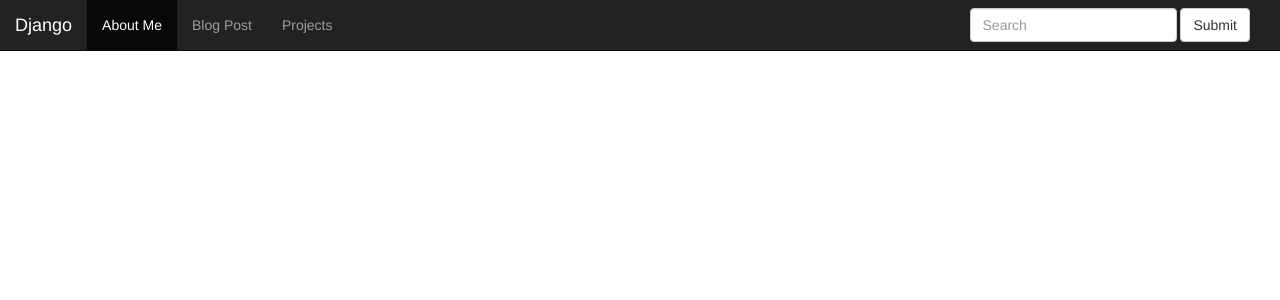
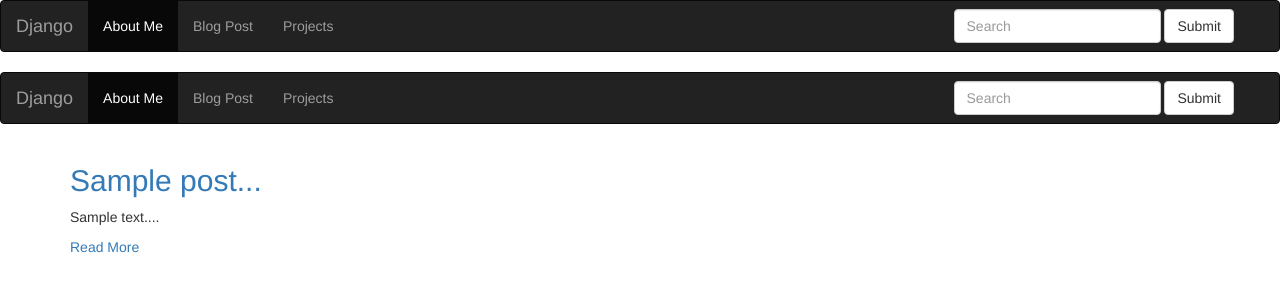
Before and after one commit to minhajul/django-blog, a Django app: page / in a window 1280 px wide. Shown: the top 300 px of the page. Run offline with Django 3.2, Linux system fonts and the light colour scheme; tables that the repository leaves empty hold one stand-in row (values such as "Sample post"); some libraries are stand-ins or nearby versions.

Commit message:
Added details view functionality

```diff
--- a/DjangoMine/urls.py
+++ b/DjangoMine/urls.py
@@ -15,9 +15,10 @@ Including another URLconf
 """
 from django.conf.urls import url
 from django.contrib import admin
-from blog.views import home
+from blog.views import home, details
 
 urlpatterns = [
     url(r'^$', home, name = 'home'),
+    url(r'^post/(?P<id>[0-9]+)/$', details, name = 'details'),
     url(r'^admin/', admin.site.urls),
 ]
--- a/blog/models.py
+++ b/blog/models.py
@@ -12,3 +12,9 @@ class Post(models.Model):
 
     def __str__(self):
         return self.title
+
+    def __unicode__(self):
+        return self.title
+
+    def get_absolute_url(self):
+        return self.id
--- a/blog/views.py
+++ b/blog/views.py
@@ -1,5 +1,10 @@
-from django.shortcuts import render
+from django.shortcuts import render, get_object_or_404
+from .models import Post
 
 # Create your views here.
 def home(request):
-    return render(request, 'home.html')
+    posts = Post.objects.all()
+    return render(request, 'home.html', {'posts': posts})
+def details(request, id):
+    post = get_object_or_404(Post, pk=id)
+    return render(request, 'details.html', {'post': post})
--- a/templates/home.html
+++ b/templates/home.html
@@ -8,7 +8,7 @@
 
 {% block body %}
 
-    <nav class="navbar navbar-inverse navbar-fixed-top">
+    <nav class="navbar navbar-inverse">
       <div class="container-fluid">
         <!-- Brand and toggle get grouped for better mobile display -->
         <div class="navbar-header">
@@ -38,5 +38,23 @@
       </div><!-- /.container-fluid -->
     </nav>
 
+    <div class="container">
+        <div class="row">
+            {% if posts %}
+                {% for post in posts %}
+                    <div class="col-md-4">
+                         <h2><a href="/post/{{ post.id }}">{{ post.title|slice:":30" }}...</a></h2>
+                         <p>{{ post.text|slice:":350" }}...</p>
+                         <a href="/post/{{ post.id }}" class="readmore">Read More</a>
+                    </div>
+                {% endfor %}
+
+            {% else %}
+                    <p>No posts are available.</p>
+            {% endif %}
+        </div>
+    </div>
+
+
 
 {% endblock %}
--- a/templates/master.html
+++ b/templates/master.html
@@ -8,6 +8,36 @@
 
 </head>
 <body>
+
+<nav class="navbar navbar-inverse">
+      <div class="container-fluid">
+        <!-- Brand and toggle get grouped for better mobile display -->
+        <div class="navbar-header">
+          <button type="button" class="navbar-toggle collapsed" data-toggle="collapse" data-target="#bs-example-navbar-collapse-1" aria-expanded="false">
+            <span class="sr-only">Toggle navigation</span>
+            <span class="icon-bar"></span>
+            <span class="icon-bar"></span>
+            <span class="icon-bar"></span>
+          </button>
+          <a class="navbar-brand" href="#">Django</a>
+        </div>
+
+        <!-- Collect the nav links, forms, and other content for toggling -->
+        <div class="collapse navbar-collapse" id="bs-example-navbar-collapse-1">
+          <ul class="nav navbar-nav">
+            <li class="active"><a href="#">About Me <span class="sr-only">(current)</span></a></li>
+            <li><a href="#">Blog Post</a></li>
+            <li><a href="#">Projects</a></li>
+          </ul>
+          <form class="navbar-form navbar-left pull-right" role="search">
+            <div class="form-group">
+              <input type="text" class="form-control" placeholder="Search">
+            </div>
+            <button type="submit" class="btn btn-default">Submit</button>
+          </form>
+        </div><!-- /.navbar-collapse -->
+      </div><!-- /.container-fluid -->
+    </nav>
 
 {% block body %}
 
```
Also changed, not shown: templates/details.html (added, +24 -0 lines), 3 other files.
